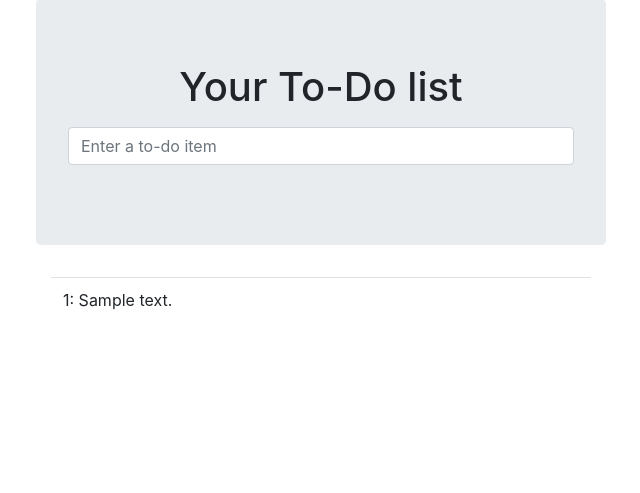
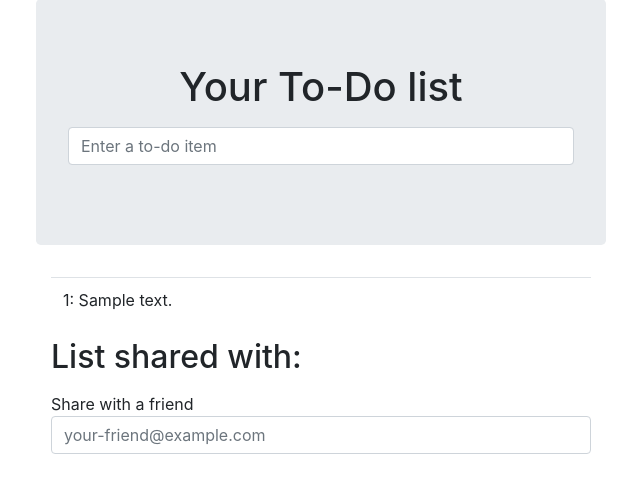
Before and after one commit to devfernandorodrigues/tdd-com-python, a Django app: page /lists/1/ in a window 1280 px wide. Shown: the part 95-588 px from the top of the page, without its empty margins (319-959 px from the left). Run offline with Django 4.2, Linux system fonts and the light colour scheme; tables that the repository leaves empty hold one stand-in row (values such as "Sample post").

Commit message:
feat: add shared list

```diff
--- a/app/functional_tests/list_page.py
+++ b/app/functional_tests/list_page.py
@@ -45,4 +45,4 @@ class ListPage:
         ))
 
     def get_list_owner(self):
-        return self.test.browser.find_element_by_id('id_list_onwer').text
+        return self.test.browser.find_element_by_id('id_list_owner').text
--- a/app/functional_tests/test_sharing.py
+++ b/app/functional_tests/test_sharing.py
@@ -44,7 +44,7 @@ class SharingTest(FunctionalTest):
         self.browser = oni_browser
         MyListsPage(self).go_to_my_lists_page()
 
-        # Ele vê ai a lista de Edith!
+        # Ele vê a lista de Edith!
         self.browser.find_element_by_link_text('Get help').click()
 
         # Na página de lista, Oniciferous pode ver que a lista é de Edith
--- a/app/lists/forms.py
+++ b/app/lists/forms.py
@@ -51,3 +51,7 @@ class NewListForm(ItemForm):
             return List.create_new(first_item_text=self.cleaned_data['text'], owner=owner)
         else:
             return List.create_new(first_item_text=self.cleaned_data['text'])
+
+
+class ShareForm(forms.Form):
+    sharee = forms.EmailField()
--- a/app/lists/models.py
+++ b/app/lists/models.py
@@ -9,6 +9,10 @@ class List(models.Model):
         on_delete=models.CASCADE,
         null=True,
         blank=True
+    )
+    shared_with = models.ManyToManyField(
+        settings.AUTH_USER_MODEL,
+        related_name='shared_with'
     )
 
     def get_absolute_url(self):
--- a/app/lists/urls.py
+++ b/app/lists/urls.py
@@ -5,4 +5,5 @@ urlpatterns = [
     path('new', views.new_list, name='new_list'),
     path('<int:list_id>/', views.view_list, name='view_list'),
     path('users/<str:email>/', views.my_lists, name='my_lists'),
+    path('<int:list_id>/share', views.share_list, name='share_list'),
 ]
--- a/app/lists/views.py
+++ b/app/lists/views.py
@@ -1,6 +1,8 @@
+from django.contrib import messages
 from django.contrib.auth import get_user_model
 from django.shortcuts import redirect, render
 
+from lists.forms import ShareForm
 from lists.forms import NewListForm
 from lists.forms import ExistingListItemForm
 
@@ -37,3 +39,12 @@ def new_list(request):
 def my_lists(request, email):
     owner = User.objects.get(email=email)
     return render(request, 'my_lists.html', {"owner": owner})
+
+
+def share_list(request, list_id):
+    list_ = List.objects.get(id=list_id)
+    form = ShareForm(data=request.POST)
+    if form.is_valid():
+        user, _ = User.objects.get_or_create(email=request.POST['sharee'])
+        list_.shared_with.add(user)
+    return redirect(list_)
--- a/app/templates/list.html
+++ b/app/templates/list.html
@@ -12,4 +12,37 @@
       </tr>
     {% endfor %}
   </table>
+
+  {% if list.owner %}
+    <p>List owner: <span id="id_list_owner">{{ list.owner.email }}</span><p>
+  {% endif %}
+
 {% endblock %}
+
+
+{% block extra_content %}
+
+  <div>
+    <h2>List shared with:</h2>
+    <ul class="list-sharee">
+      {% for user in list.shared_with.all %}
+        <li>{{ user.email }}</li>
+      {% endfor %}
+    </ul>
+  </div>
+
+  <form
+    class="navbar-form navbar-right"
+    method="POST"
+    action="{% url 'share_list' list.id %}"
+  >
+    <span>Share with a friend</span>
+    <input
+      class="form-control"
+      name="sharee"
+      type="email"
+      placeholder='your-friend@example.com'
+    />
+    {% csrf_token %}
+  </form>
+{% endblock %}
```
Also changed, not shown: app/lists/tests/test_forms.py (+14 -0 lines), app/lists/tests/test_models.py (+8 -0 lines), app/lists/tests/test_views.py (+35 -0 lines), app/templates/my_lists.html (+10 -0 lines), app/lists/migrations/0006_list_shared_with.py (added).
